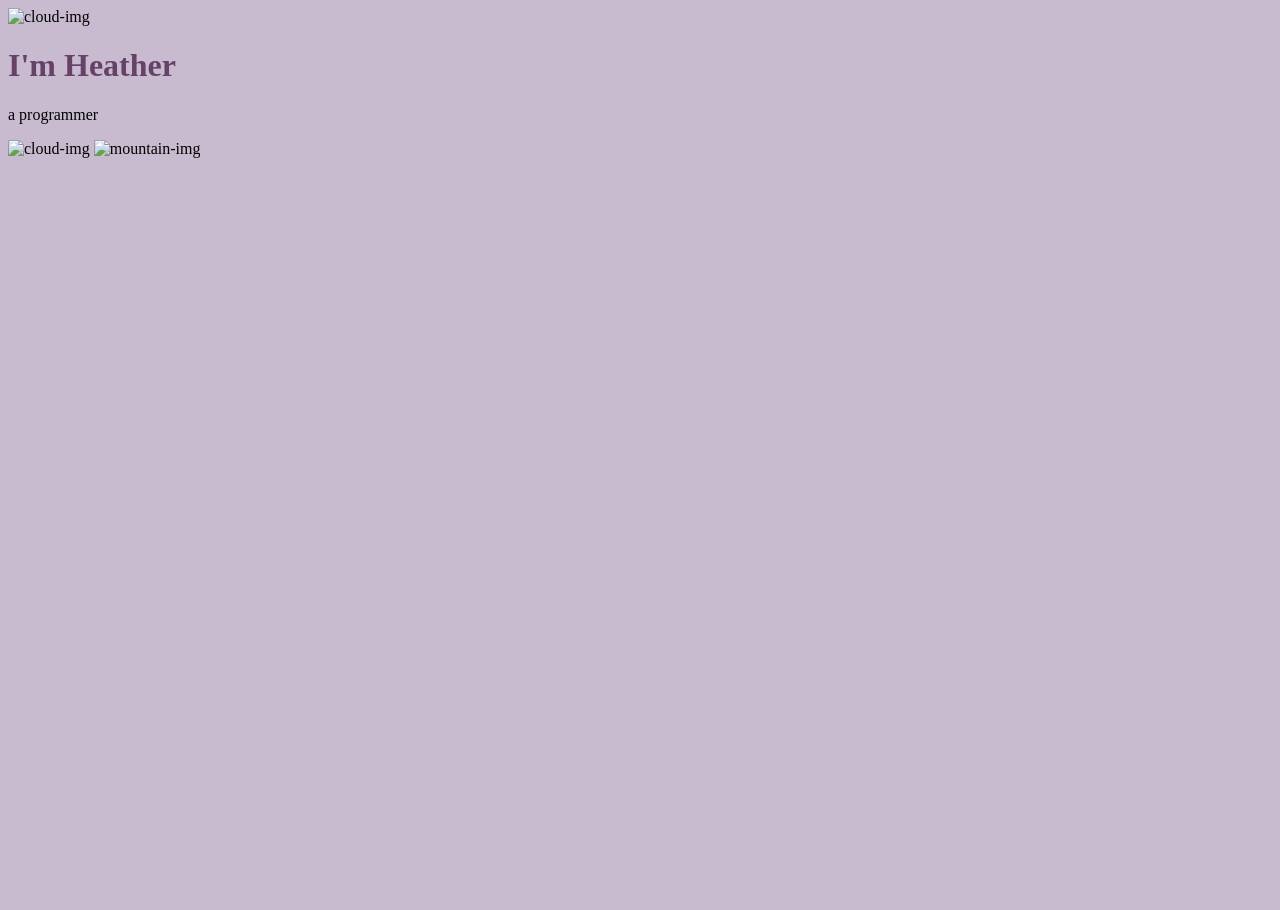
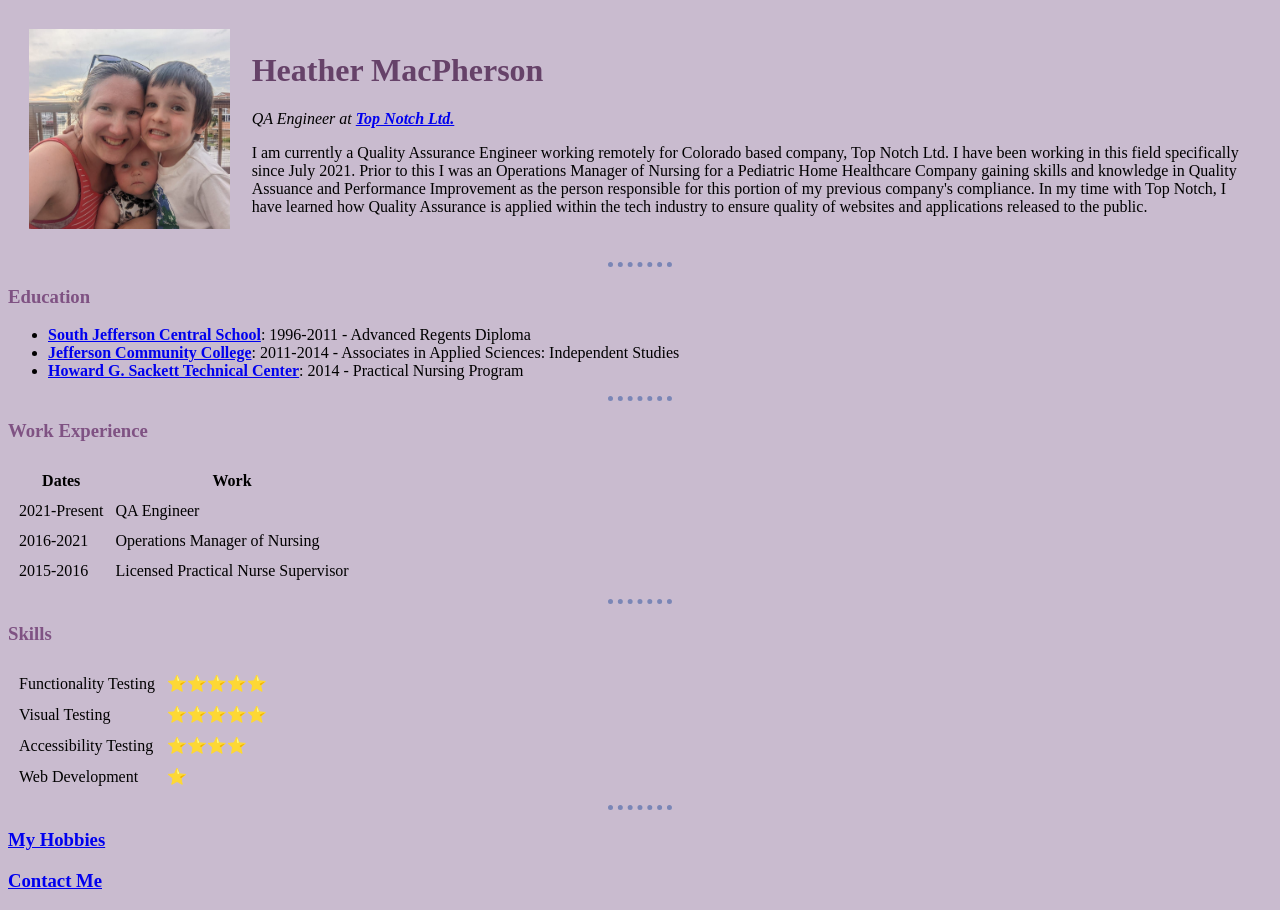
Before and after one commit to heathertn/cv, a plain HTML site: page index.html in a window 1280 px wide. Before the commit the page ends 800 px from the top, so only its background shows below. Drawn offline with Linux system fonts and the light colour scheme.

Commit message:
Update index.html
Correct CSS update

```diff
--- a/index.html
+++ b/index.html
@@ -2,25 +2,85 @@
 <html lang="en" dir="ltr">
   <head>
     <meta charset="utf-8">
-    <title>My Site</title>
+    <title>Heather's Personal Site</title>
     <link rel="stylesheet" href="styles.css">
-    <link rel="icon" href="favicon.ico">
   </head>
   <body>
+    <table cellspacing="20">
+      <tr>
+        <td>  <img src="Heather.jpeg"
+          alt="Heather profile image"
+          height= 200px></td>
+        <td>  <h1>Heather MacPherson</h1>
+          <p><em>QA Engineer at <strong><a href="https://topnotchqa.com/"target = "_blank">Top Notch Ltd.</a></strong></em></p>
+          <p>
+            I am currently a Quality Assurance Engineer working remotely for Colorado based company, Top Notch Ltd.
+            I have been working in this field specifically since July 2021. Prior to this I was an Operations Manager of Nursing
+            for a Pediatric Home Healthcare Company gaining skills and knowledge in Quality Assuance and Performance
+            Improvement as the person responsible for this portion of my previous company's compliance. In my time with
+            Top Notch, I have learned how Quality Assurance is applied within the tech industry to ensure quality of websites
+            and applications released to the public.
+          </p></td>
+      </tr>
+    </table>
+    <hr>
 
-    <div class="top-container">
-      <img src="image/cloud.png" alt="cloud-img">
-      <h1>I'm Heather</h1>
-      <p>a programmer</p>
-      <img src="image/cloud.png" alt="cloud-img">
-      <img src="image/mountain.png" alt="mountain-img">
-    </div>
 
-    <div class="middle-container">
-    </div>
+    <h3>Education</h3>
+      <ul>
+        <li><strong><a href="https://www.spartanpride.org/"target = "_blank">South Jefferson Central School</a></strong>: 1996-2011 - Advanced Regents Diploma</li>
+        <li><strong><a href="https://www.sunyjefferson.edu/"target = "_blank">Jefferson Community College</a></strong>: 2011-2014 - Associates in Applied Sciences:
+          Independent Studies</li>
+        <li><strong><a href="https://www.boces.com/o/adult-education/page/practical-nursing--3"target = "_blank">Howard G. Sackett Technical Center</a></strong>: 2014 - Practical Nursing Program</li>
+      </ul>
+<hr />
 
-    <div class="bottom-container">
-    </div>
+    <h3>Work Experience</h3>
+      <table cellspacing="10">
+          <thead>
+            <th>Dates</th>
+            <th>Work</th>
+          </thead>
+        <tbody>
+          <tr>
+           <td>2021-Present</td>
+           <td>QA Engineer</td>
+         </tr>
+         <tr>
+            <td>2016-2021</td>
+            <td>Operations Manager of Nursing</td>
+          </tr>
+          <tr>
+            <td>2015-2016</td>
+            <td>Licensed Practical Nurse Supervisor</td>
+          </tr>
+        </tbody>
+      </table>
+<hr/>
 
+  <h3>Skills</h3>
+      <table cellspacing="10">
+        <tr>
+          <td>Functionality Testing</td>
+          <td>⭐⭐⭐⭐⭐</td>
+        </tr>
+        <tr>
+          <td>Visual Testing</td>
+          <td>⭐⭐⭐⭐⭐</td>
+        </tr>
+        <tr>
+          <td>Accessibility Testing</td>
+          <td>⭐⭐⭐⭐</td>
+        </tr>
+        <tr>
+          <td>Web Development</td>
+          <td>⭐</td>
+        </tr>
+      </table>
+
+    <hr/>
+
+    <h3><a href = "hobbies.html">My Hobbies</a></h3>
+    <h3><a href ="contact.html">Contact Me</a></h3>
   </body>
 </html>
```
